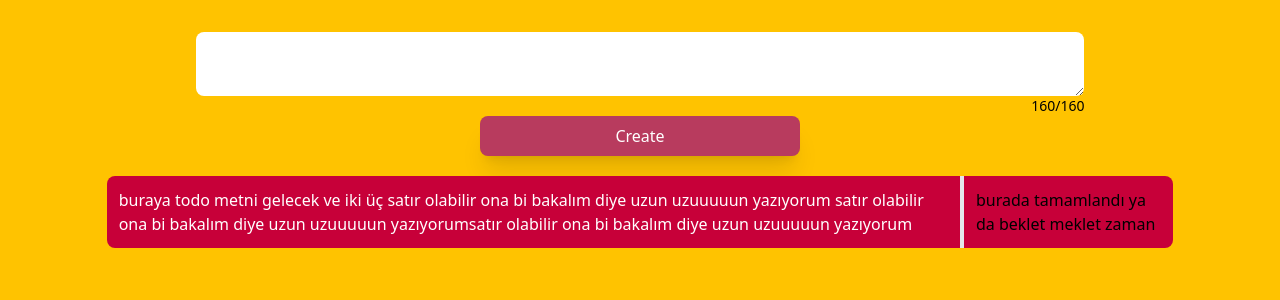
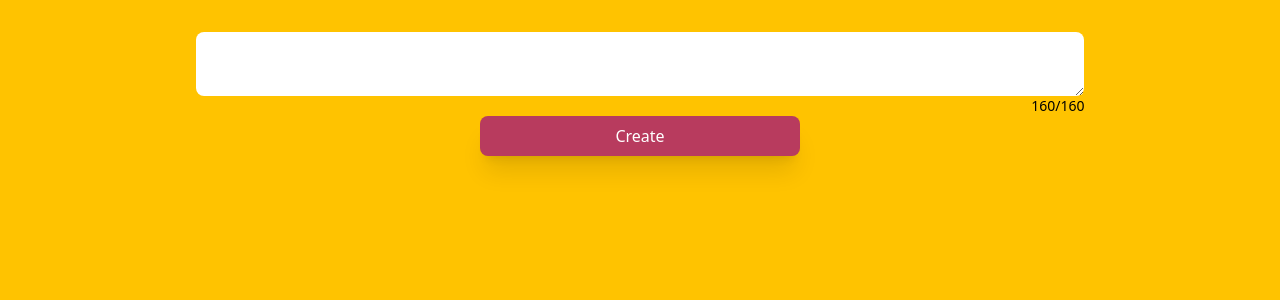
Before and after one commit to balpa/todo-ts-redux-tw, a React (Create React App) app: page / in a window 1280 px wide. Shown: the top 300 px of the page. Built offline with nearby package versions, Linux system fonts and the light colour scheme.

Commit message:
yarıda kaldı şarkılar aman

```diff
--- a/src/App.tsx
+++ b/src/App.tsx
@@ -16,7 +16,6 @@ const App = () => {
 
   const dispatch = useDispatch()
   const currentArray = useSelector((state: RootState) => state.eventSetter)
-  console.log(currentArray)
 
   const [todoUserInput, setTodoUserInput] = useState<string>('')
   const [maxCharError, setMaxCharError] = useState<boolean>(false)
@@ -52,11 +51,16 @@ const App = () => {
       >
         Create
       </button>
-      {/* {currentString} */}
       <div className='w-10/12'>
-        <TodoItem
-          color={COLOR_PALETTE[Math.floor(Math.random() * COLOR_PALETTE.length)]}
-        />
+        <>
+          {currentArray.eventsArray.map((item, index) => {
+            return <TodoItem
+              key={index}
+              data={item}
+              color={COLOR_PALETTE[Math.floor(Math.random() * COLOR_PALETTE.length)]} />
+          })
+          }
+        </>
       </div>
     </div>
 
--- a/src/components/TodoItem.tsx
+++ b/src/components/TodoItem.tsx
@@ -1,20 +1,23 @@
 import React from 'react'
 
 interface PropTypes {
-  color: string
+  color: string,
+  data: Object
 }
 
-const TodoItem = ({ color }: PropTypes) => {
 
+const TodoItem = ({ color, data }: PropTypes) => {
   return (
+    <>
       <div className='w-full flex flex-row rounded-lg bg-[#C70039] mt-5'>
         <div className='w-4/5 rounded-md p-3 text-white'>
-        buraya todo metni gelecek ve iki üç satır olabilir ona bi bakalım diye uzun uzuuuuun yazıyorum satır olabilir ona bi bakalım diye uzun uzuuuuun yazıyorumsatır olabilir ona bi bakalım diye uzun uzuuuuun yazıyorum
+
         </div>
         <div className='w-1/5 rounded-r-md p-3 border-l-4'>
           burada tamamlandı ya da beklet meklet zaman
         </div>
       </div>
+    </>
   )
 }
 
```
Lines whose indentation alone changed are shown as unchanged.
